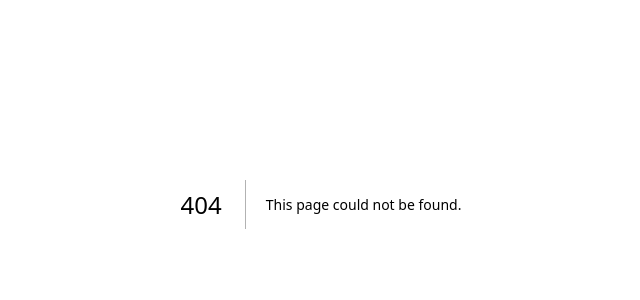
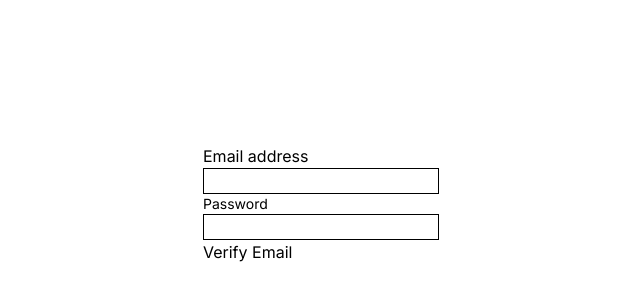
Before and after one commit to MiguelHG2351/refrikar-web, a Next.js app: page /sign-up in a window 1280 px wide. Before the commit this address had no page. Shown: the part 196-496 px from the top of the page, without its empty margins (319-959 px from the left). Built offline with nearby package versions, Linux system fonts and the light colour scheme; no server answers.

Commit message:
basic login and register page

```diff
--- a/src/app/globals.css
+++ b/src/app/globals.css
@@ -16,12 +16,6 @@
   }
 }
 
-body {
-  color: rgb(var(--foreground-rgb));
-  background: linear-gradient(
-      to bottom,
-      transparent,
-      rgb(var(--background-end-rgb))
-    )
-    rgb(var(--background-start-rgb));
+html {
+  color-scheme: light;
 }
--- a/src/app/layout.tsx
+++ b/src/app/layout.tsx
@@ -1,5 +1,6 @@
 import type { Metadata } from 'next'
 import { Inter } from 'next/font/google'
+import { ClerkProvider } from '@clerk/nextjs'
 import './globals.css'
 
 const inter = Inter({ subsets: ['latin'] })
@@ -15,8 +16,10 @@ export default function RootLayout({
   children: React.ReactNode
 }) {
   return (
-    <html lang="en">
-      <body className={inter.className}>{children}</body>
-    </html>
+    <ClerkProvider>
+      <html lang="en">
+        <body className={inter.className}>{children}</body>
+      </html>
+    </ClerkProvider>
   )
 }
--- /dev/null
+++ b/src/app/sign-in/page.tsx
@@ -0,0 +1,62 @@
+'use client'
+
+import * as React from "react";
+import { useSignIn } from "@clerk/nextjs";
+import { useRouter } from "next/navigation";
+
+export default function SignInForm() {
+  const { isLoaded, signIn, setActive } = useSignIn();
+  const [email, setEmail] = React.useState("");
+  const [password, setPassword] = React.useState("");
+  const router = useRouter();
+
+  // Handle the submission of the sign-in form
+  const handleSubmit = async (e: React.FormEvent) => {
+    e.preventDefault();
+    if (!isLoaded) {
+      return;
+    }
+
+    // Start the sign-in process using the email and password provided
+    try {
+      const completeSignIn = await signIn.create({
+        identifier: email,
+        password,
+      });
+
+      if (completeSignIn.status !== 'complete') {
+        // The status can also be `needs_factor_on', 'needs_factor_two', or 'needs_identifier'
+        // Please see https://clerk.com/docs/references/react/use-sign-in#result-status for  more information
+        console.log(JSON.stringify(completeSignIn, null, 2));
+      }
+
+      if (completeSignIn.status === 'complete') {
+        // If complete, user exists and provided password match -- set session active
+        await setActive({ session: completeSignIn.createdSessionId });
+        // Redirect the user to a post sign-in route
+        router.push('/');
+      }
+    } catch (err: any) {
+      // This can return an array of errors.
+      // See https://clerk.com/docs/custom-flows/error-handling to learn about error handling
+      console.error(JSON.stringify(err, null, 2));
+    }
+  };
+
+  // Display a form to capture the user's email and password
+  return (
+    <div>
+      <form onSubmit={(e) => handleSubmit(e)}>
+        <div>
+          <label htmlFor="email">Email</label>
+          <input className="text-black" onChange={(e) => setEmail(e.target.value)} id="email" name="email" type="email" value={email} />
+        </div>
+        <div>
+          <label htmlFor="password">Password</label>
+          <input className="text-black" onChange={(e) => setPassword(e.target.value)} id="password" name="password" type="password" value={password} />
+        </div>
+        <button type="submit">Sign In</button>
+      </form>
+    </div>
+  );
+}
--- /dev/null
+++ b/src/app/sign-up/page.tsx
@@ -0,0 +1,103 @@
+'use client'
+
+import * as React from 'react';
+import { useSignUp } from '@clerk/nextjs';
+import { useRouter } from 'next/navigation';
+import { ClerkAPIErrorJSON } from '@clerk/types';
+
+export default function Page() {
+  const { isLoaded, signUp, setActive } = useSignUp();
+  const [emailAddress, setEmailAddress] = React.useState("");
+  const [password, setPassword] = React.useState("");
+  const [verifying, setVerifying] = React.useState(false);
+  const [code, setCode] = React.useState("");
+  const router = useRouter();
+
+  // This function will handle the user submitting their email and password
+  const handleSubmit = async (e: React.FormEvent) => {
+    e.preventDefault();
+    if (!isLoaded) return;
+
+    // Start the sign-up process using the email and password provided
+    try {
+      await signUp.create({
+        emailAddress, password
+      });
+
+      // Send the user an email with the verification code
+      await signUp.prepareEmailAddressVerification({
+        strategy: 'email_code'
+      });
+
+      // Set 'verifying' true to display second form and capture the OTP code
+      setVerifying(true);
+    }
+    catch (err: any) {
+      // This can return an array of errors.
+      // See https://clerk.com/docs/custom-flows/error-handling to learn about error handling
+      console.error('Error:', JSON.stringify(err, null, 2));
+    }
+  }
+
+  // This function will handle the user submitting a code for verification
+  const handleVerify = async (e: React.FormEvent) => {
+    e.preventDefault();
+    if (!isLoaded) return;
+
+    try {
+      // Submit the code that the user provides to attempt verification
+      const completeSignUp = await signUp.attemptEmailAddressVerification({
+        code
+      });
+
+      if (completeSignUp.status !== "complete") {
+        // The status can also be `abandoned` or `missing_requirements`
+        // Please see https://clerk.com/docs/references/react/use-sign-up#result-status for  more information
+        console.log(JSON.stringify(completeSignUp, null, 2));
+      }
+
+      // Check the status to see if it is complete
+      // If complete, the user has been created -- set the session active
+      if (completeSignUp.status === "complete") {
+        await setActive({ session: completeSignUp.createdSessionId });
+        // Redirect the user to a post sign-up route
+        router.push("/");
+      }
+    }
+    catch (err: any) {
+      // This can return an array of errors.
+      // See https://clerk.com/docs/custom-flows/error-handling to learn about error handling
+      console.error('Error:', JSON.stringify(err, null, 2));
+    }
+  }
+
+  // Once the sign-up form was submitted, verifying was set to true and as a result, this verification form is presented to the user to input their verification code.
+  if (verifying) {
+    return (
+      <form onSubmit={handleVerify}>
+        <label id="code">Code</label>
+        <input className='text-black border border-black' value={code} id="code" name="code" onChange={(e) => setCode(e.target.value)} />
+        <button className='text-black' type="submit">Complete Sign Up</button>
+      </form>
+    )
+  }
+
+  // Display the initial sign-up form to capture the email and password
+  return (
+    <section className='flex justify-center items-center min-h-screen'>
+      <form onSubmit={handleSubmit}>
+        <div className='flex flex-col'>
+          <label className='text-black' htmlFor="email">Email address</label>
+          <input className='text-black border border-black' id="email" type='email' name="email" value={emailAddress} onChange={(e) => setEmailAddress(e.target.value)} />
+        </div>
+        <div className='flex flex-col'>
+          <label className="block text-sm" htmlFor="password">Password</label>
+          <input className='text-black border border-black' id="password" type='password' name="password" value={password} onChange={(e) => setPassword(e.target.value)} />
+        </div>
+        <div className='flex'>
+          <button type="submit">Verify Email</button>
+        </div>
+      </form>
+    </section>
+  );
+}
```
Also changed, not shown: package.json (+7 -5 lines), src/middleware.ts (added, +15 -0 lines), 2 other files (tests, documents, lock files or other folders).
